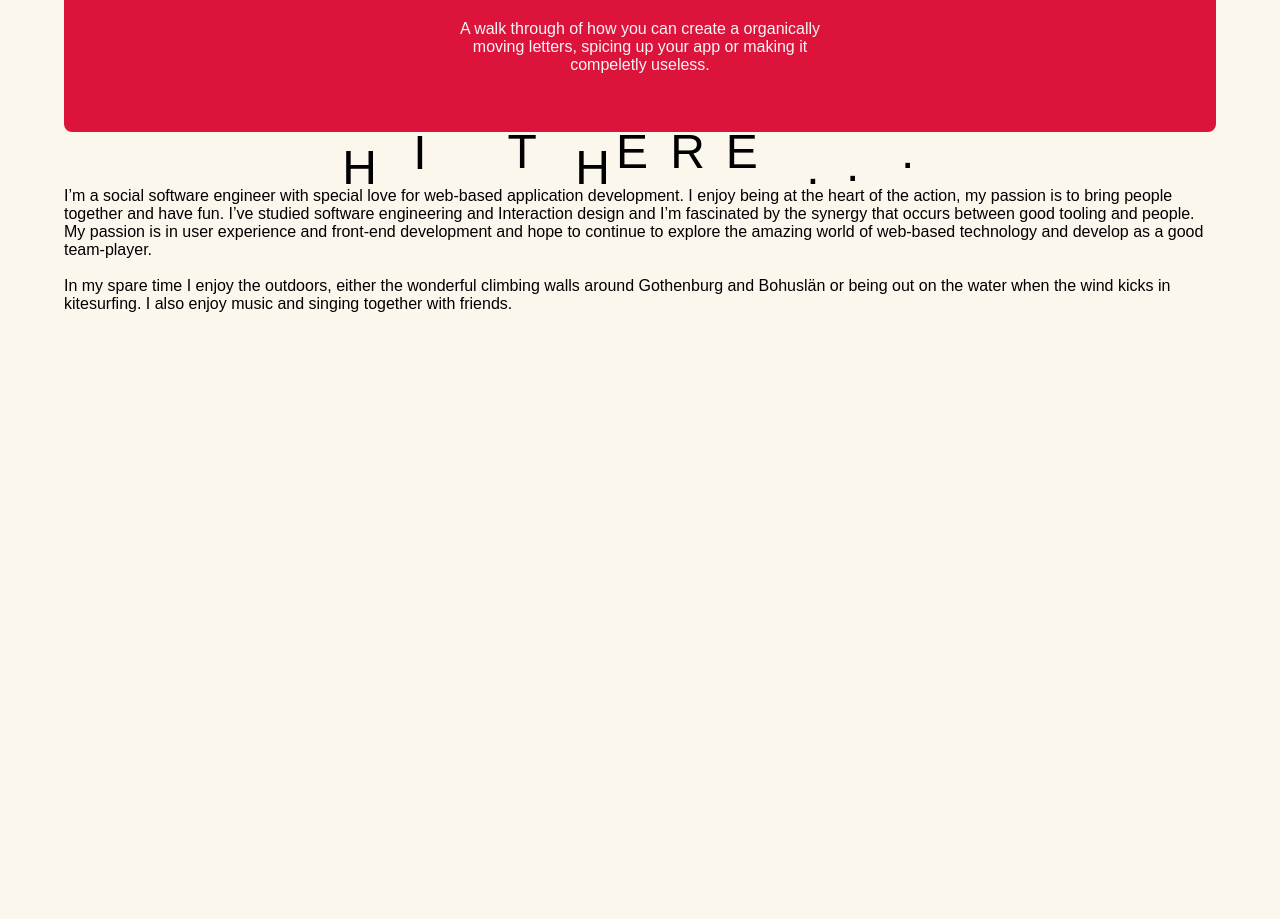
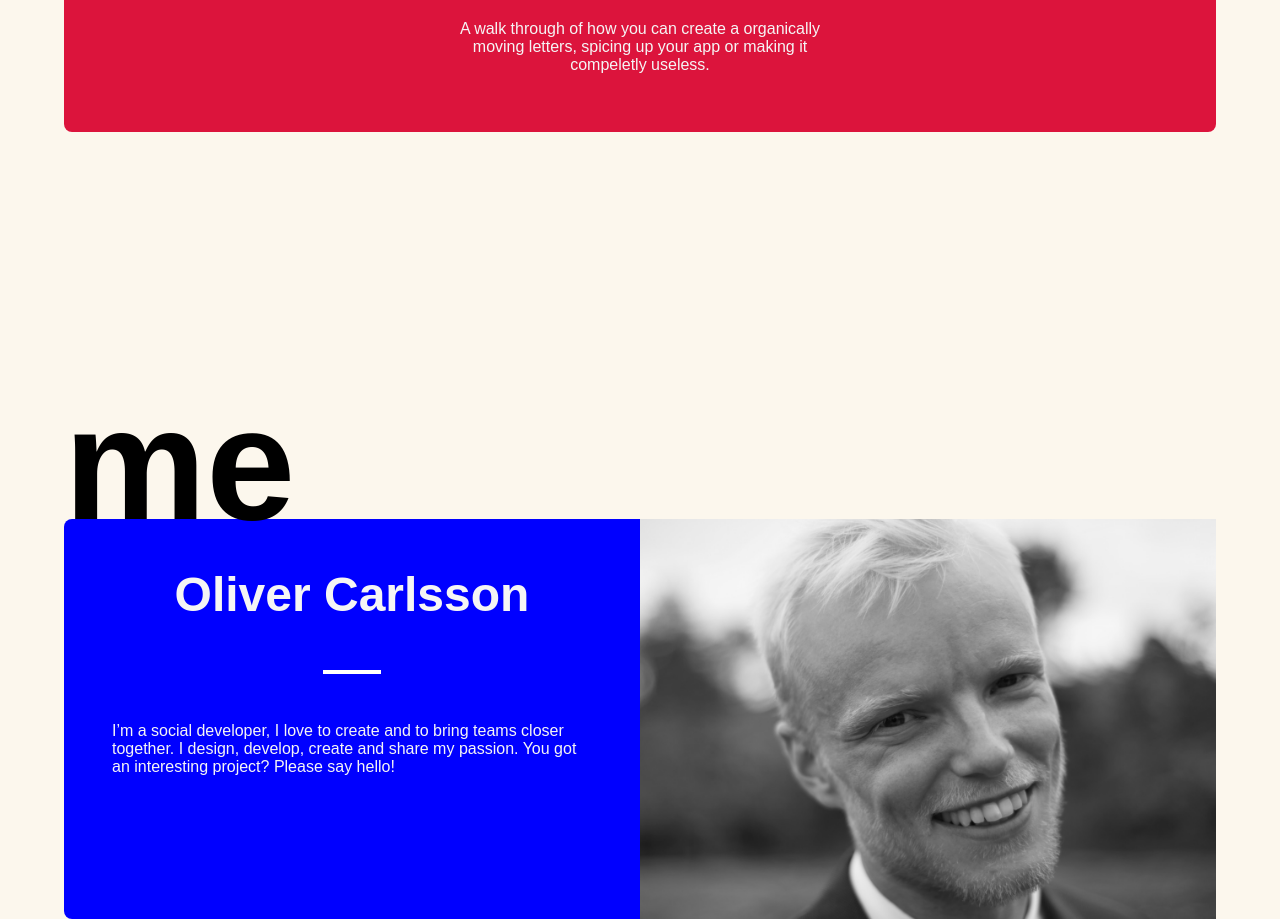
Before and after one commit to oc-developer/oc-portfolio, a React (Create React App) app: page / in a window 1280 px wide. Shown: the part 1220-2139 px from the top of the page. Before the commit the page ends 1533 px from the top, so only its background shows below. Built offline with nearby package versions, Linux system fonts and the light colour scheme.

Commit message:
Add pic and breif

```diff
--- a/src/About/About.scss
+++ b/src/About/About.scss
@@ -1,8 +1,47 @@
 
-.home {
-    display: flex;
-    flex-direction: column;
-    align-items: center;
+.section-about {
+    margin: 30vh 0 15vh;
+
+    .about-me {
+        position: relative;
+        background-color: blue;
+        color: whitesmoke;
+        flex: 100% 1;
+        height: 400px;
+
+        .left {
+            flex-direction: column;
+            align-items: center;
+            display: flex;
+            position: absolute;
+            top: 0;
+            left: 0;
+            bottom: 0;
+            width: 50%;
+
+            .header {
+                font-size: 3em;
+            }
+
+            .breif {
+                padding: 3em;
+            }
+        }
+
+        .right {
+            position: absolute;
+            top: 0;
+            right: 0;
+            bottom: 0;
+            width: 50%;
+
+            img {
+                width: 100%;
+                height: 100%;
+                object-fit: cover;
+            }
+        }
+    }
 }
 
 .welcome-banner {
--- a/src/About/About.tsx
+++ b/src/About/About.tsx
@@ -1,22 +1,23 @@
 import React from 'react'
-import FloatyLetters from '../FloatyLetters/FloatyLetters'
 import './About.scss'
+import me from './oliver-mini.jpeg'
 
 export default function About() {
     return (
-        <div className="section about-section">
-            <div className="welcome-banner">
-                <FloatyLetters phrase="HI THERE..." maxDuration={15} minDuration={5} />
+        <div className="section grid-items section-about">
+            <h2 className="section-header">me</h2>
+            <div className="section-content about-me">
+                <div className="left">
+                    <h3 className="header">Oliver Carlsson</h3>
+                    <div className="dash"></div>
+                    <span className="breif">I’m a social developer, I love to create and to bring teams closer together.
+                        I design, develop, create and share my passion.
+                        You got an interesting project? Please say hello!</span>
+                </div>
+                <div className="right">
+                    <img className="image-me" src={me} alt="Oliver" />
+                </div>
             </div>
-            <span className="about">
-                I’m a social software engineer with special love for web-based application development.
-                I enjoy being at the heart of the action, my passion is to bring people together and have fun.
-                I’ve studied software engineering and Interaction design and I’m fascinated by the synergy that occurs between good tooling and people.
-                My passion is in user experience and front-end development and hope to continue to explore the amazing world of web-based technology and develop as a good team-player.<br />
-                <br />
-                In my spare time I enjoy the outdoors, either the wonderful climbing walls around Gothenburg and Bohuslän or being out on the water when the wind kicks in kitesurfing.
-                I also enjoy music and singing together with friends.
-            </span>
         </div>
     )
 }
```
Also changed, not shown: src/About/oliver-mini.jpeg (added).
